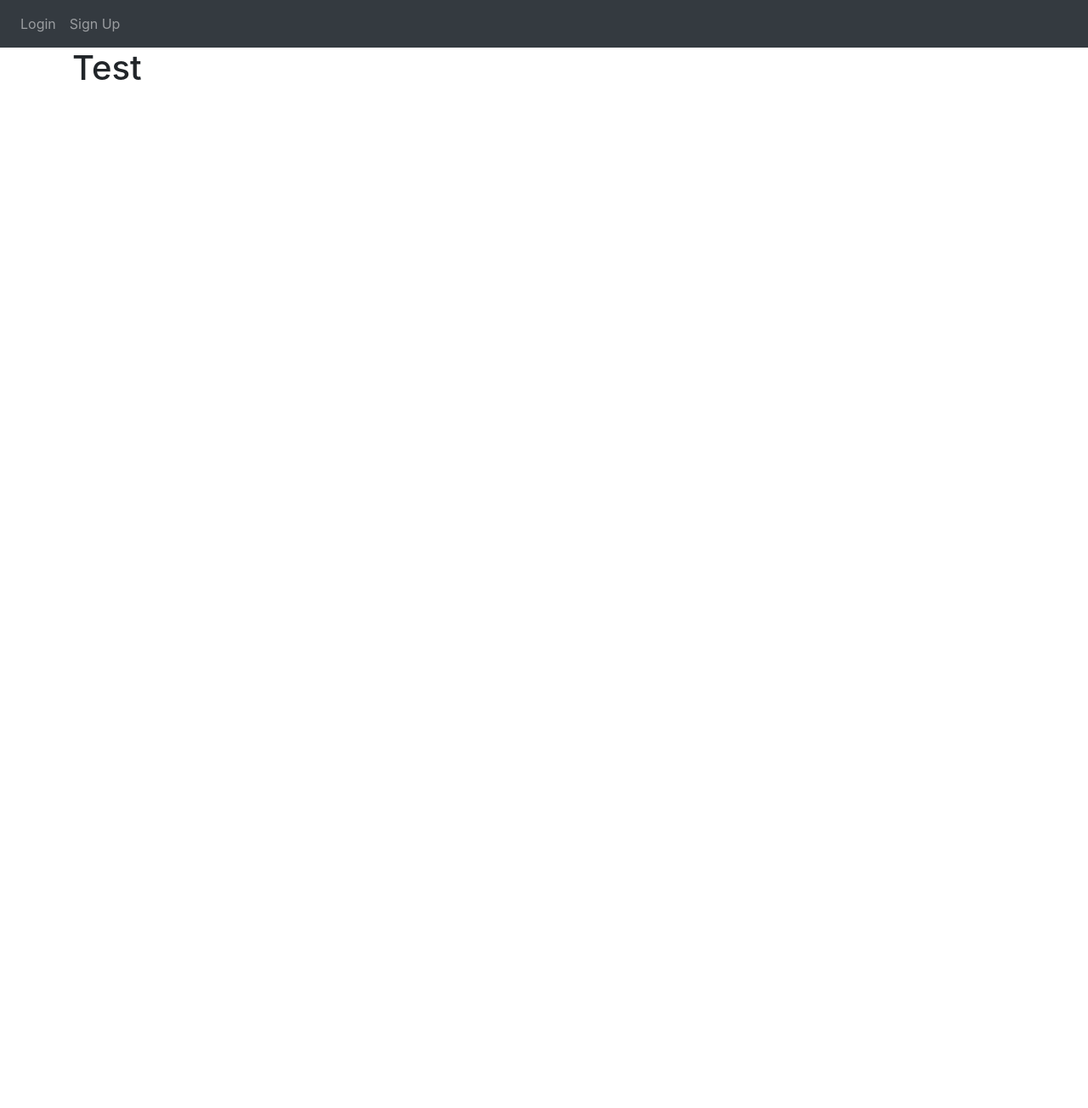
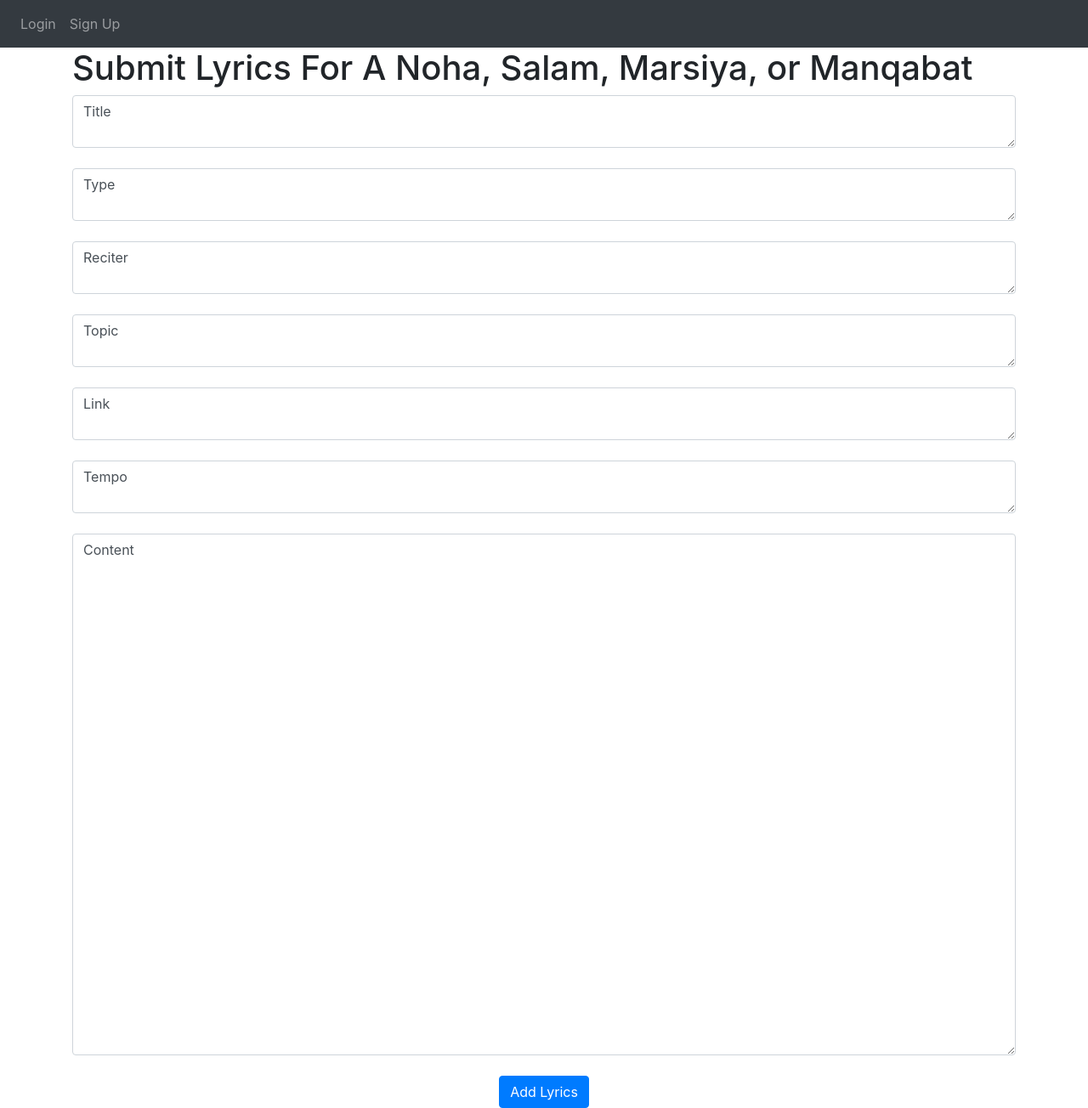
Before and after one commit to ProfessorShock/Azadari-Online, a Flask app: page /writelyrics in a window 1280 px wide. Shown: the whole page at 85% size. Before the commit the page ends 94 px from the top, so only its background shows below. Run offline with Flask 2, Linux system fonts and the light colour scheme; some libraries are stand-ins or nearby versions.

Commit message:
shows contents of Lyric database on lyrics page, can add to database on write lyrics page

```diff
--- a/Website/Templates/lyrics.html
+++ b/Website/Templates/lyrics.html
@@ -5,7 +5,6 @@
     <thead>
         <tr>
             <!-- Your Columns HERE -->
-            <th scope="col">ID</th>
             <th scope="col">Title</th>
             <th scope="col">Type</th>
             <th scope="col">Reciter</th>
@@ -17,12 +16,11 @@
         <!-- Your rows inside the table HERE: -->
         {% for lyric in lyrics %}
         <tr>
-          <td>{{ lyric.id }}</td>
-          <td>{{ lyric.title }}</td>
+          <td><a href="{{ makelink(lyric.title) }}">{{ lyric.title }}</a></td>
           <td>{{ lyric.typ }}</td>
           <td>{{ lyric.reciter }}</td>
           <td>{{ lyric.topic }}</td>
-          <td><Link>{{ lyric.link }}</Link></td>
+          <td><a href="{{ lyric.link }}" target="_blank" rel="noreferrer noopener">{{ lyric.link }}</a></td>
         </tr>
         {% endfor %}
     </tbody>
--- a/Website/Templates/writelyrics.html
+++ b/Website/Templates/writelyrics.html
@@ -1,5 +1,25 @@
 {% extends 'base.html' %}
 {% block title %}Write New Lyrics{% endblock %}
 {% block content %}
-<h1>Test</h1>
+<h1>Submit Lyrics For A Noha, Salam, Marsiya, or Manqabat</h1>
+<form method="POST">
+    <textarea name="title" id="title" class='form-control'>Title</textarea>
+    <br>
+    <textarea name="type" id="type" class='form-control'>Type</textarea>
+    <br>
+    <textarea name="reciter" id="reciter" class='form-control'>Reciter</textarea>
+    <br>
+    <textarea name="topic" id="topic" class='form-control'>Topic</textarea>
+    <br>
+    <textarea name="link" id="link" class='form-control'>Link</textarea>
+    <br>
+    <textarea name="tempo" id="tempo" class='form-control'>Tempo</textarea>
+    <br>
+    <textarea name="content" id="content" cols="30" rows="25" class="form-control">Content</textarea>
+    <br />
+    <div align="center">
+      <button type="submit" class="btn btn-primary">Add Lyrics</button>
+      <br>
+    </div>
+  </form>
 {% endblock %}
--- a/Website/__init__.py
+++ b/Website/__init__.py
@@ -19,7 +19,7 @@ def create_app():
     app.register_blueprint(views, url_prefix="/")
     app.register_blueprint(auth, url_prefix="/")
 
-    from .models import User, Note
+    from .models import User, Note, Lyrics
 
     create_database(app)
 
--- a/Website/views.py
+++ b/Website/views.py
@@ -39,8 +39,27 @@ def delete_note():
 @views.route('/lyrics')
 def lyrics_page():
     lyrics = Lyrics.query.all()
-    return render_template('lyrics.html', user=current_user, lyrics=lyrics)
+    def make_link(title):
+        return title.replace(' ', '-')
+    def make_title(linkedTitle):
+        return linkedTitle.replace('-', ' ')
+    return render_template('lyrics.html', user=current_user, lyrics=lyrics, makelink=make_link, maketitle=make_title)
 
-@views.route('/writelyrics')
+@views.route('/writelyrics', methods=["POST", "GET"])
 def writelyrics_page():
+    if request.method == "POST":
+        title = request.form.get('title')
+        type = request.form.get('type')
+        reciter = request.form.get('reciter')
+        topic = request.form.get('topic')
+        link = request.form.get('link')
+        tempo = request.form.get('tempo')
+        content = request.form.get('content')
+
+        if not title == None and not type == None and not topic == None and not tempo == None and not content == None:
+            new_lyric = Lyrics(title=title, content=content, typ=type, reciter=reciter, user_id=current_user.id, topic=topic, link=link, tempo=tempo)
+            db.session.add(new_lyric)
+            db.session.commit()
+            flash("Lyric Added!", category='success')
+
     return render_template('writelyrics.html', user=current_user)
```
Also changed, not shown: Website/database.db.
